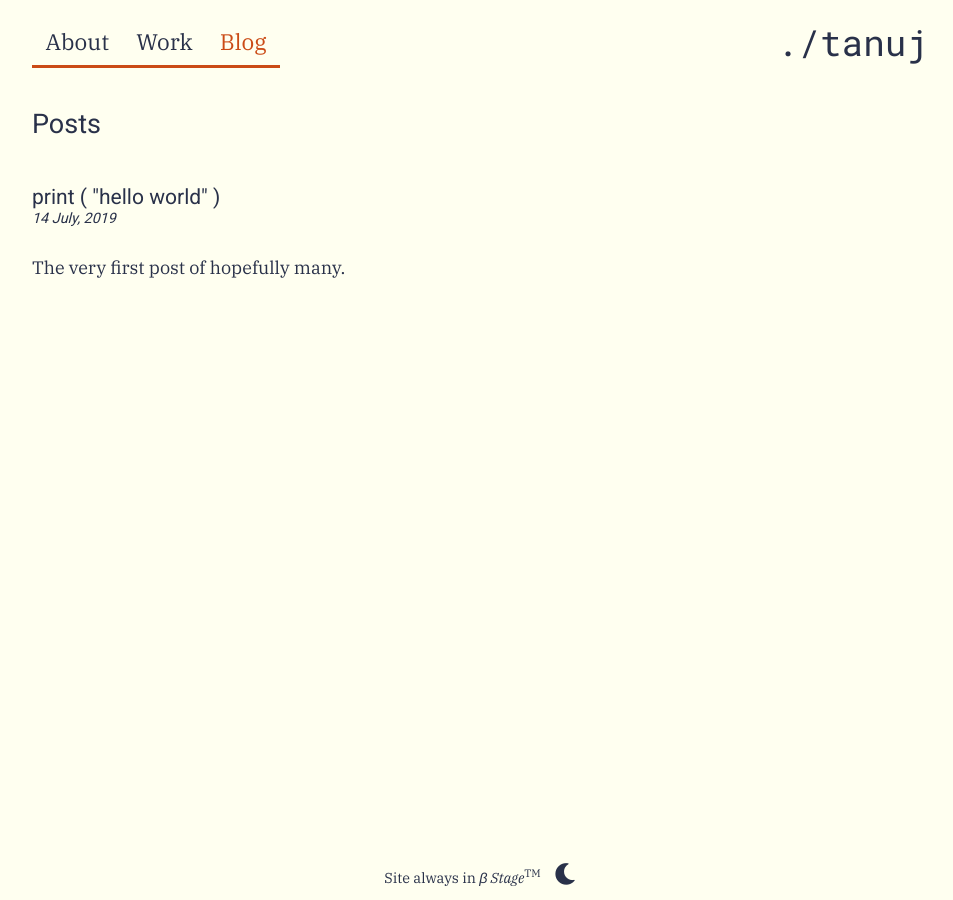
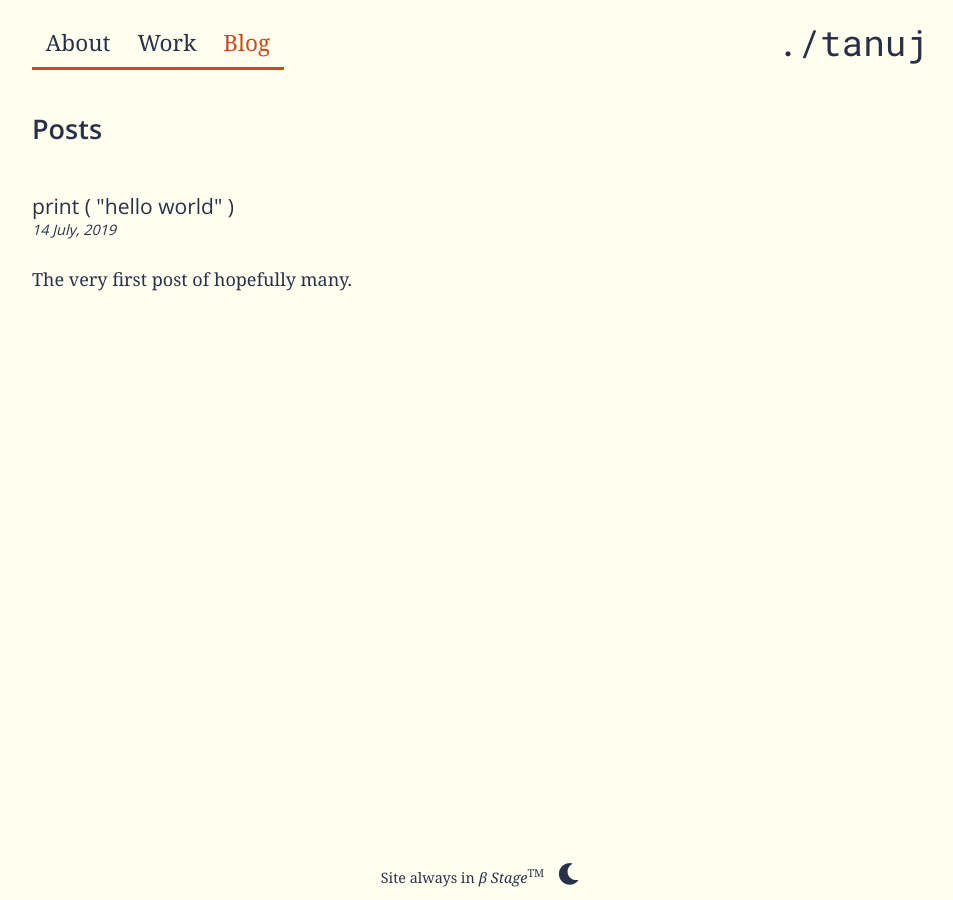
Before and after one commit to t4nuj/t4nuj.github.io, a Jekyll site: the page built from blog-index.html, in a window 1280 px wide. Shown: the whole page, without its empty margins (160-1113 px from the left). Built offline with Jekyll 4.4.1, drawn with Linux system fonts in a browser that asks for light colours; nearby versions of some CDN libraries; some web fonts are replaced.

Commit message:
Changed Fonts

```diff
--- a/_layouts/default.html
+++ b/_layouts/default.html
@@ -4,7 +4,7 @@
         <meta name="viewport" content="width=device-width, initial-scale=1, maximum-scale=1, user-scalable=no">
         <meta charset="utf-8">
         <style type="text/css">
-            @import url('https://fonts.googleapis.com/css?family=IBM+Plex+Serif:400,400i,500|Roboto+Mono|Roboto:400');
+            @import url('https://fonts.googleapis.com/css?family=Faustina:400,400i,500,500i|Roboto+Mono|Open+Sans:400,600');
             @import url('https://cdnjs.cloudflare.com/ajax/libs/font-awesome/5.9.0/css/all.min.css')
         </style>
 
--- a/_sass/fluid-sizing.scss
+++ b/_sass/fluid-sizing.scss
@@ -10,10 +10,10 @@ html {
 }
 
 html {
-	font-size: 12px;
+	font-size: 14px;
 }
 
-@media (min-height: 600px) {
+@media (min-height: 560px) {
 	html {
     	font-size: 2vh;
  	}
--- a/_sass/fonts.scss
+++ b/_sass/fonts.scss
@@ -3,7 +3,7 @@
 }
 
 html {
-  	font-family: 'IBM Plex Serif', Helvetica, sans-serif;
+  	font-family: 'Faustina', 'Georgia', 'Times New Roman', serif;
   	font-weight: 400;
 }
 
@@ -21,10 +21,13 @@ pre, .mono-font {
 }
 
 h2, .proj-title, .proj-date, .blog-date, h3, .read-more, .read-more-mobile, .summary  {
-	font-family: 'Roboto', Helvetica, sans-serif;
+	font-family: 'Open Sans', Helvetica, sans-serif;
 }
 
-h1,h2,h3,h4,h5 {
+h1, h2 {
+  font-weight: 600;
+}
+h3,h4,h5 {
 	font-weight: 400;
 }
 
--- a/_work/amazon.html
+++ b/_work/amazon.html
@@ -4,8 +4,10 @@ tenure: "July, 2017 - Present"
 company: "Amazon, Hyderabad (IN)"
 title: "Software Development Engineer II"
 ---
-<p class="proj-desc">Software development role, with full-stack responsibility. Team owns 10+ services and a user facing website. Notable projects:</p>
+<div class="proj-desc">
+	Software development role, with full-stack responsibility. Team owns 10+ services and a user facing website. Notable projects:
 <ul class="dash">
 <li>Created a new micro-service to automatically detect and assign tasks for operations team. Used it to streamline several manual business processes and reduced processing time by 70%.</li>
  <li>Collaborated with multiple stakeholders (PMs, UX, Legal Advisory) to build a new user experience for the US tax interview. Reduced manual touchpoints & improved average completion time (x min to y mins, confidential metric).</li>
  </ul>
+</div>
```
